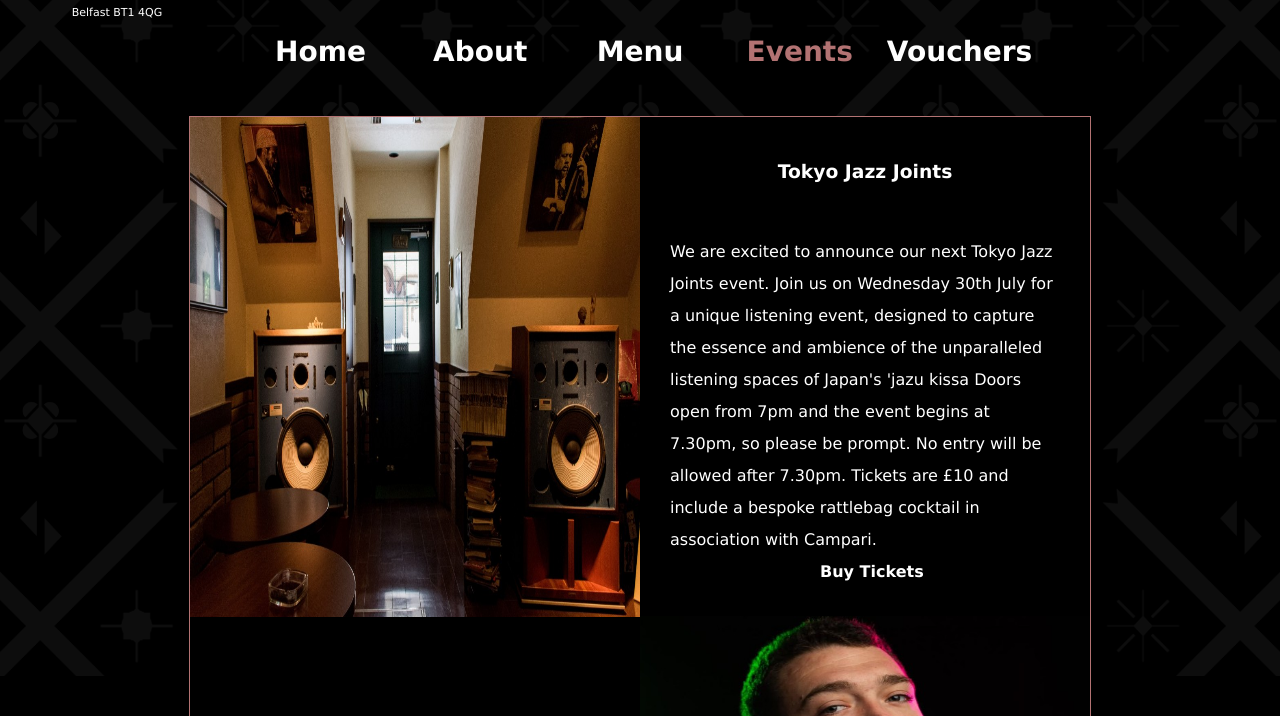
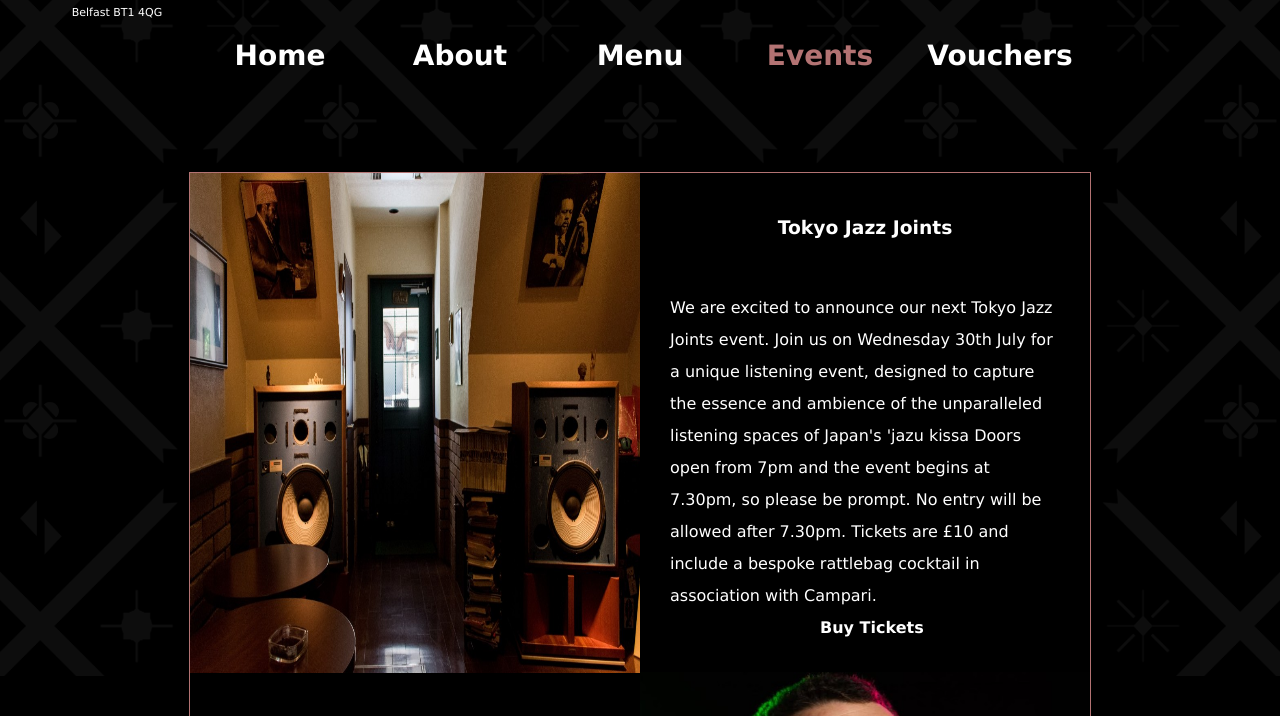
Before and after one commit to AngelsLegacy/RB-Website, a plain HTML site: page RB test webpage/RB Events.html in a window 1280 px wide. Shown: the part 124-840 px from the top of the page. Drawn offline with Linux system fonts and the light colour scheme.

Commit message:
- Think this is final for now!  - Picture Overlay ammended to not occlude border.  - Added spacing of Nav Bar relative to the 900px    used by the pages; About, Menu, Events.  - Fixed Grid Styling on Menu Page.

```diff
--- a/RB test webpage/RB About.css
+++ b/RB test webpage/RB About.css
@@ -12,9 +12,9 @@ body::before {
     width: 100%;
     height: 100%;
     background: url("Assets/Rattlebag Logo White.png") repeat top/300px;
-    opacity: 0.05; /* change this to control how faint the PNG is */
-    pointer-events: none; /* don’t block clicks */
-   z-index: -1;  /*keeps it behind everything */
+    opacity: 0.05;
+    pointer-events: none;
+   z-index: -1;
 }
 
 main {
@@ -27,7 +27,7 @@ main {
     background-repeat: no-repeat;
     background-size: 900px;
     border: 1px solid #b37373;
-    margin: 48px auto;
+    margin: 100px auto;
 }
 
 main h2 {
@@ -62,6 +62,7 @@ p a {
 }
 
 table {
+    position: relative;
     margin: 48px auto;
     border: 2px solid #b37373;
     line-height: 30px;
--- a/RB test webpage/RB Banner.css
+++ b/RB test webpage/RB Banner.css
@@ -3,11 +3,6 @@
     color: white;
     font-family: Verdana;
 }
-
-/*.banner {
-    padding: 5px;
-    margin: 0 auto;
-}*/
 
 #bar_name {
      user-select: none;
@@ -22,7 +17,6 @@
     margin-top: -20px;
     letter-spacing: 4px;
 }
-
 
 #bar_name ul {
     background-color: rgba(0, 0, 0, 0);
@@ -41,20 +35,22 @@ section a {
 }
 
 #selection ul {
-    margin: 0;
+    display: flex;
+    margin: 0 auto;
     padding: 0;
     list-style: none;
     text-align: center;
-    display: inline-block;
+    font-size: 0;
+    width: 900px;
     text-decoration: none;
-    font-size: 28px;
-    font-weight: bold;
 }
 
 #selection li{
-    width: 150px;
-    padding-top: 20px;
-    display: inline-block;
+    flex: 1;
+    padding-top: 24px;
+    font-size: 28px;
+    font-weight: bold;
+    box-sizing: border-box;
 }
 
 #selection .tab :hover {
@@ -63,8 +59,6 @@ section a {
 }
 
 #selection #Active{
-    width: 150px;
-    display: inline-block;
     color: #b37373;
     cursor: pointer;
 }
--- a/RB test webpage/RB Events.css
+++ b/RB test webpage/RB Events.css
@@ -12,9 +12,9 @@ body::before {
     width: 100%;
     height: 100%;
     background: url("Assets/Rattlebag Logo White.png") repeat top/300px;
-    opacity: 0.05; /* change this to control how faint the PNG is */
-    pointer-events: none; /* don’t block clicks */
-   z-index: -1;  /*keeps it behind everything */
+    opacity: 0.05;
+    pointer-events: none;
+   z-index: -1;
 }
 
 
@@ -26,7 +26,7 @@ body::before {
     width: 900px;
     height: 1000px;
     border: 1px solid #b37373;
-    margin: 48px auto;
+    margin: 100px auto;
 }
 
 .Events article {
@@ -66,6 +66,10 @@ strong{
     padding-left: 150px;
 }
 
+strong:hover {
+    color: #7393B3;
+}
+
 #SS {
     text-align: right;
     margin: auto 30px;
--- a/RB test webpage/RB Events.html
+++ b/RB test webpage/RB Events.html
@@ -14,7 +14,7 @@
 
 <body>
     <section class="banner" id="bar_name">
-        <h1>Rattlebag</h1>
+        <h1>rattlebag</h1>
         <h4>a cocktail bar.</h4>
 
         <ul>
--- a/RB test webpage/RB Home.css
+++ b/RB test webpage/RB Home.css
@@ -11,9 +11,9 @@ body::before {
     width: 100%;
     height: 100%;
     background: url("Assets/Rattlebag Logo White.png") repeat top/300px;
-    opacity: 0.05; /* change this to control how faint the PNG is */
-    pointer-events: none; /* don’t block clicks */
-   z-index: -1;  /*keeps it behind everything */
+    opacity: 0.05;
+    pointer-events: none;
+   z-index: -1;
 }
 
 h1 {
@@ -28,7 +28,7 @@ h4 {
 
 .pictures {
     position: relative;
-    margin: 48px -35px;
+    margin: 100px -35px;
     display: inline-block;
 }
 
@@ -66,4 +66,7 @@ h4 {
 
 .image:hover .overlay {
     opacity: 1;
+    position: absolute;
+    left: 1px;
+    bottom: 4px;
 }
--- a/RB test webpage/RB Menu.css
+++ b/RB test webpage/RB Menu.css
@@ -22,8 +22,7 @@ body::before {
     grid-template-columns: 300px 300px 300px; /* 3 equal sections */
     width: 900px;
     height: 1000px;
-    margin: 48px auto;
-    padding-left: 16px;
+    margin: 100px auto 0;
 }
 
 .menu #img1 {
```
Also changed, not shown: RB test webpage/RB About.html (+1 -1 lines), RB test webpage/RB Home.html (+1 -1 lines), RB test webpage/RB Menu.html (+1 -1 lines).
